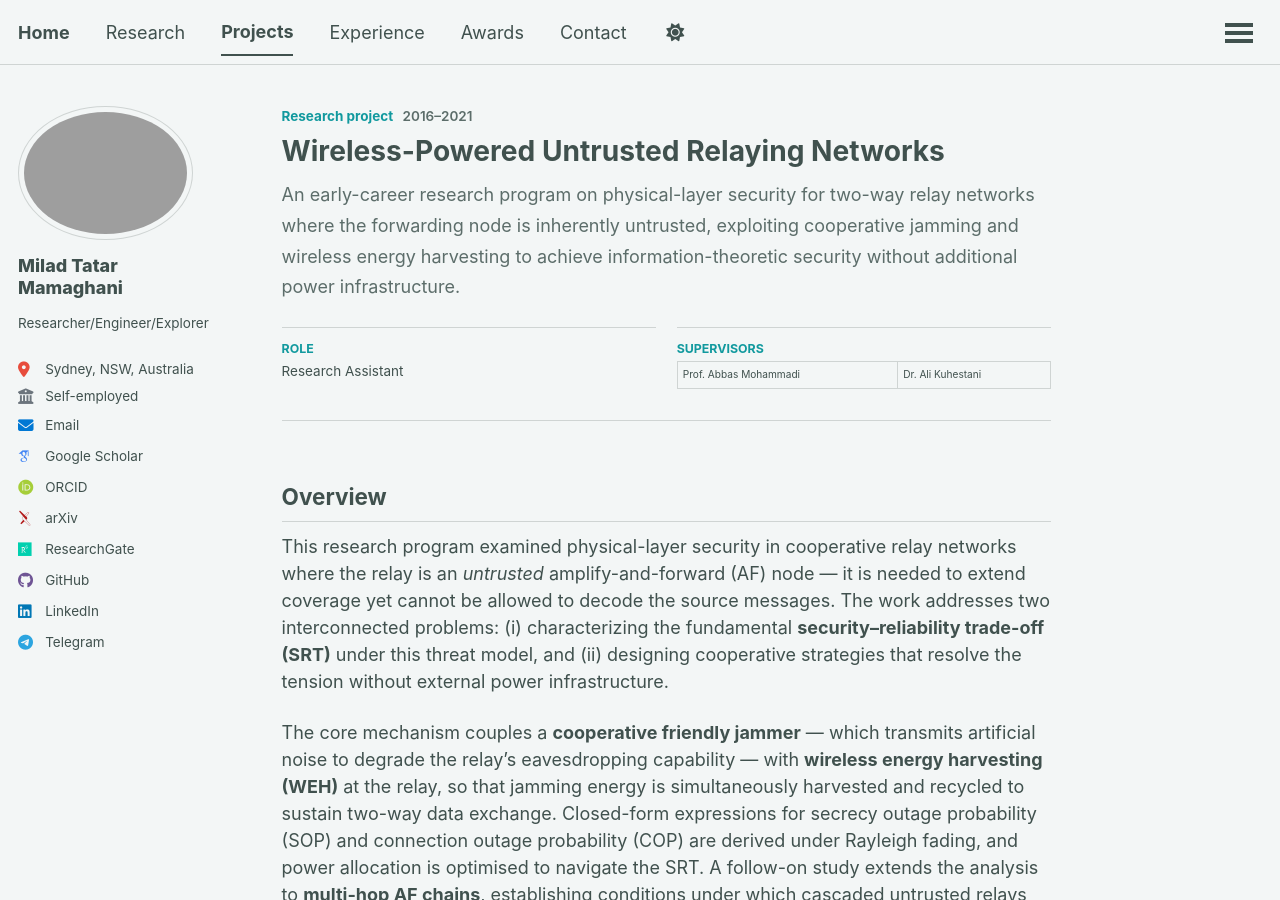
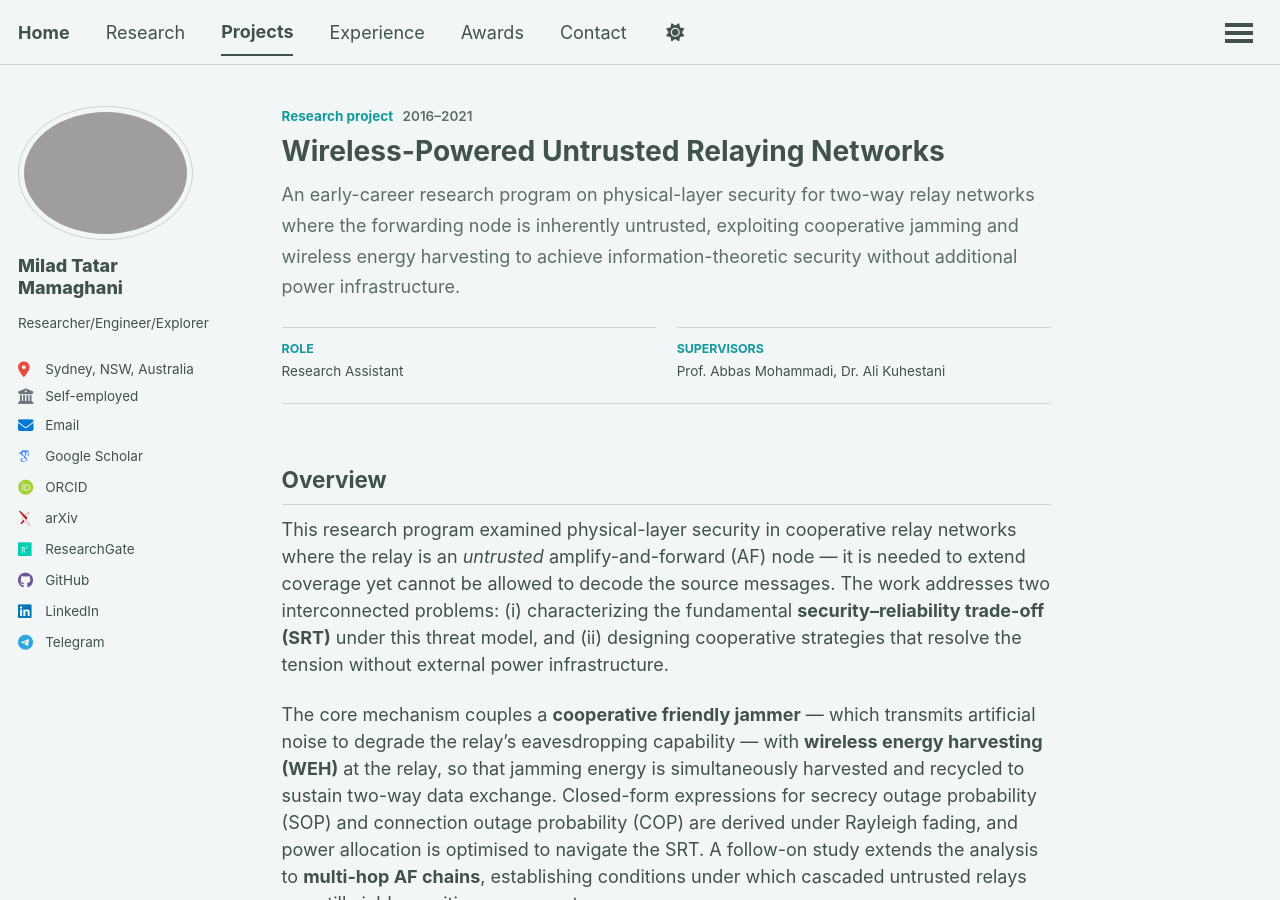
Before and after one commit to miladtm94/miladtm94.github.io, a Jekyll site: the page built from _portfolio/untrusted-relaying-security.md, in a window 1280 px wide and 900 px high. Built offline with Jekyll 4.4.1, drawn with Linux system fonts in a browser that asks for light colours; some web fonts are replaced; a script that is not in the unit is left out.

```diff
--- a/_portfolio/untrusted-relaying-security.md
+++ b/_portfolio/untrusted-relaying-security.md
@@ -13,7 +13,7 @@ portfolio_details:
   - label: "Role"
     value: "Research Assistant"
   - label: "Supervisors"
-    value: "Prof. Abbas Mohammadi | Dr. Ali Kuhestani"
+    value: "Prof. Abbas Mohammadi, Dr. Ali Kuhestani"
 keywords:
   - Physical-Layer Security
   - Untrusted AF Relaying
```
